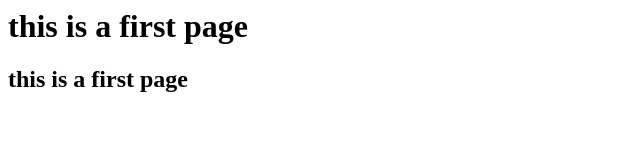
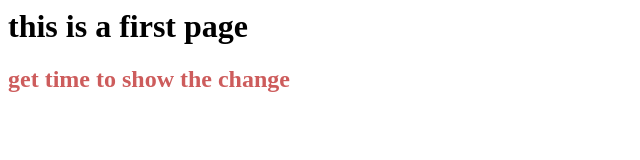
Before and after one commit to hasankhan623/my-javascript, a plain HTML site: page index.html in a window 1280 px wide. Shown: the whole page, without its empty margins (0-640 px from the left). Drawn offline with Linux system fonts and the light colour scheme.

Commit message:
add color in the test site

```diff
--- a/index.html
+++ b/index.html
@@ -5,7 +5,7 @@
     </head>
     <body>
     <h1> this is a first page</h1>
-        <h2>this is a first page </h2>
+        <h2 style="color: indianred;" >get time to show the change  </h2>
 
 
 
```
